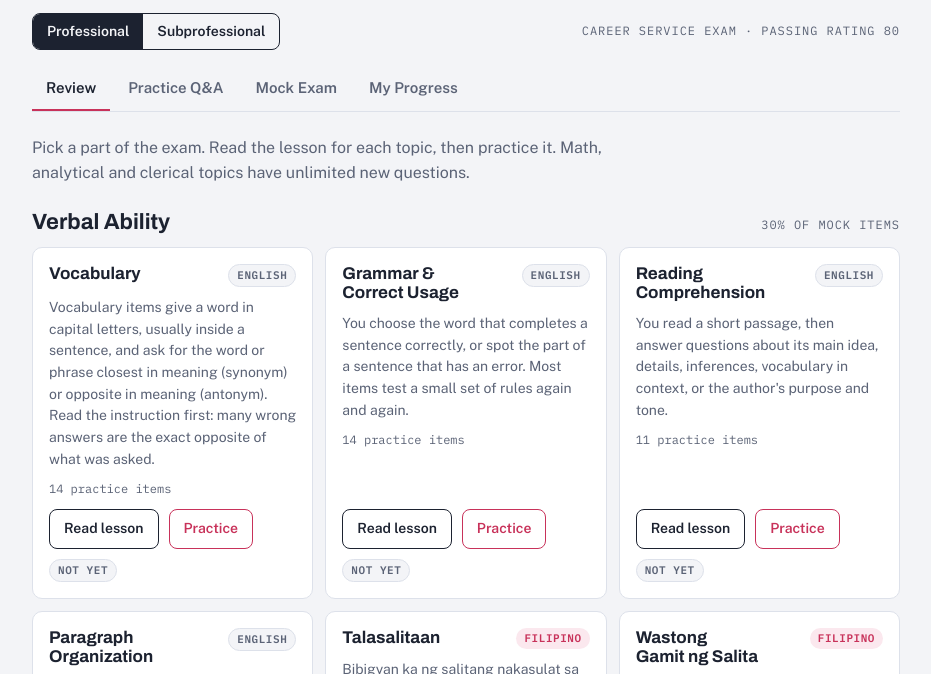
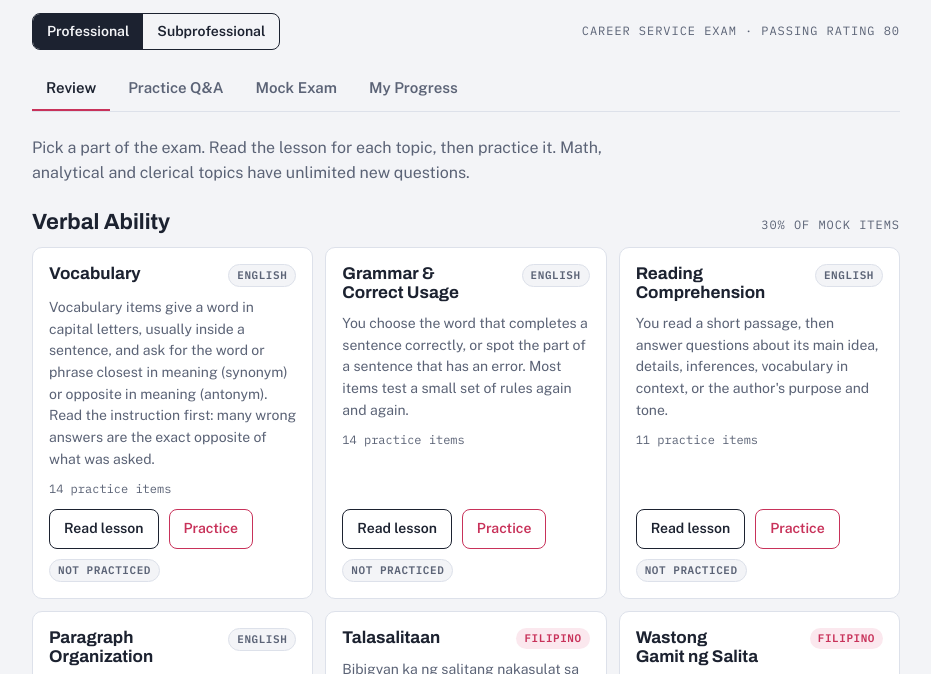
Before and after one commit to kringlabsph/csc-reviewer, a plain HTML site: page index.html in a window 1280 px wide. Shown: the part 62-736 px from the top of the page, without its empty margins (174-1105 px from the left). Drawn offline with nearby package versions, Linux system fonts and the light colour scheme.

Commit message:
Rename 'Not yet' label to 'Not practiced'
Co-Authored-By: Claude Opus 5.5 <noreply@anthropic.com>
Claude-Session: https://claude.ai/code/session_01D8tUwgEqiHqE6xLNwQN1oZ

```diff
--- a/index.html
+++ b/index.html
@@ -1595,7 +1595,7 @@ function route(){const v=VIEWS.includes(location.hash.slice(1))?location.hash.sl
 window.addEventListener("hashchange",route);
 
 /* ---------- Review ---------- */
-function topicStatus(id){const s=stats[id];if(!s||!s.t)return '<span class="pill none">Not yet</span>';const p=pct(s.r,s.t);return `<span class="pill ${tone(p)}">${p}%</span>`}
+function topicStatus(id){const s=stats[id];if(!s||!s.t)return '<span class="pill none">Not practiced</span>';const p=pct(s.r,s.t);return `<span class="pill ${tone(p)}">${p}%</span>`}
 function firstLine(id){const L=(window.LESSONS||{})[id]||"";const m=L.split("\n").find(l=>l.trim()&&!l.startsWith("#"));return m?m.replace(/\*\*/g,"").replace(/\*/g,""):""}
 function renderReview(){
   $("reviewList").innerHTML=secsFor(level).map(sk=>{const s=SECTIONS[sk];
```
